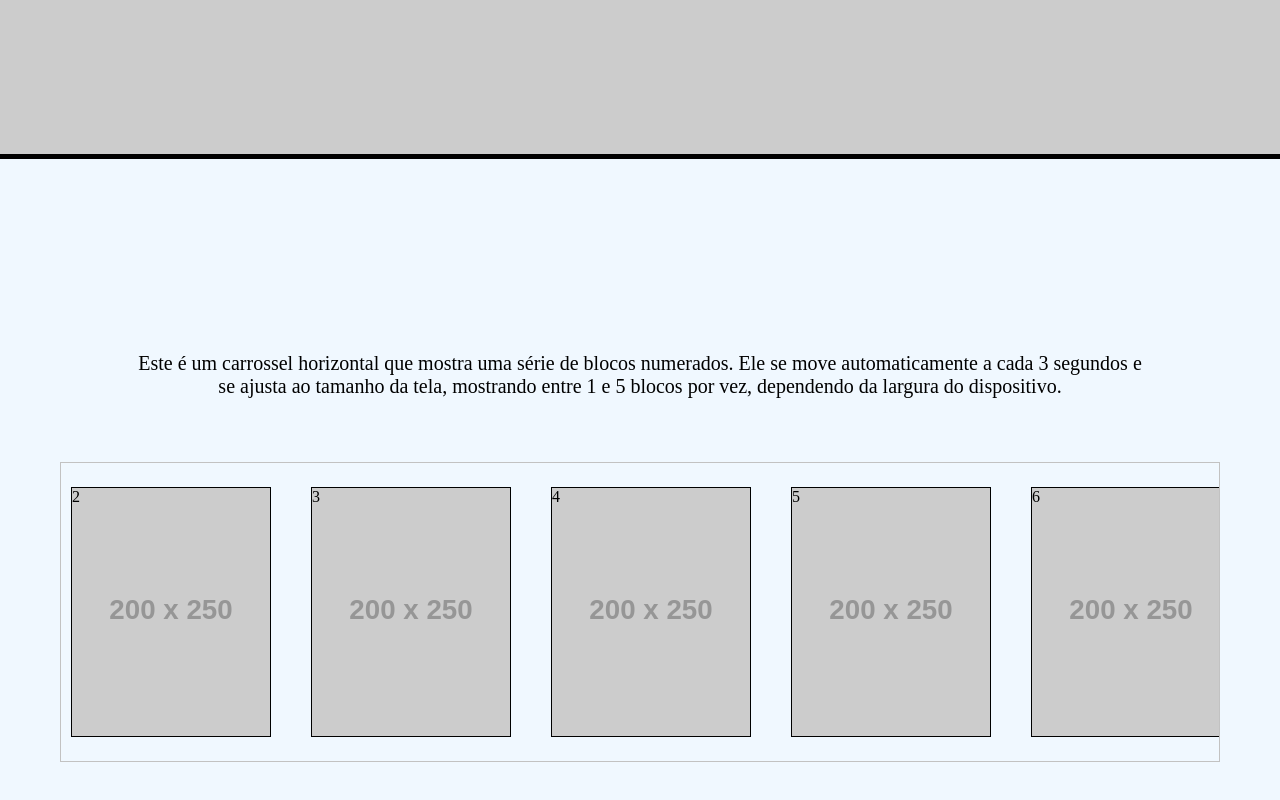
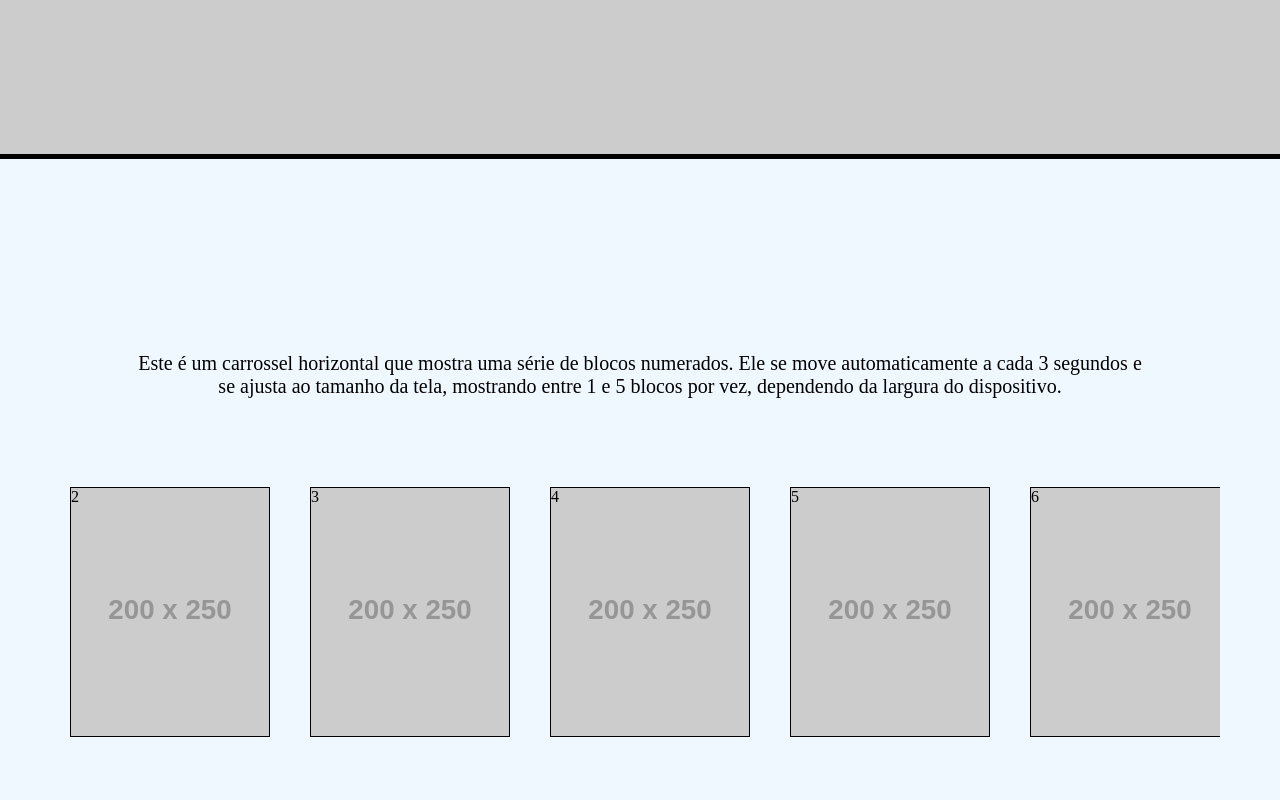
Before and after one commit to EncryptKalean/Brincando-com-Carrosseis, a plain HTML site: page index.html in a window 1280 px wide. Shown: the part 646-1446 px from the top of the page. Drawn offline with Linux system fonts and the light colour scheme; placeholder pictures from the web are drawn by us.

Commit message:
Update segundo_carrossel.css

```diff
--- a/src/segundo_carrossel.css
+++ b/src/segundo_carrossel.css
@@ -13,7 +13,7 @@
 
 .vitrine {
   margin: 0 auto;
-  border: 1px solid rgb(194, 194, 194);
+  /* border: 1px solid rgb(194, 194, 194); */
   width: 95%;
   height: 300px;
   overflow-x: hidden;
```
